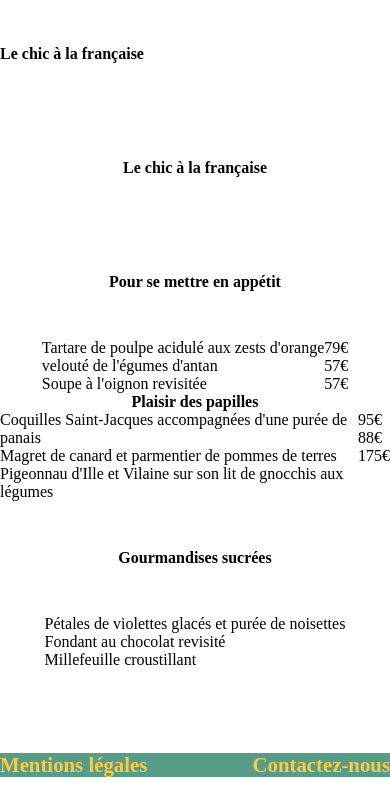
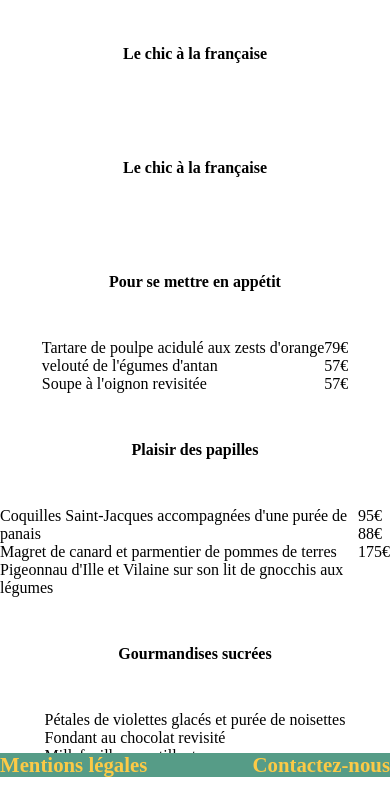
Before and after one commit to Yann-T/ohmyfood, a website: page menu_lcalf.html in a window 390 px wide. Shown: the part 67-852 px from the top of the page. Drawn offline with Linux system fonts and the light colour scheme.

Commit message:
Fix menu pages, pre-responsive patch

```diff
--- a/menu_lcalf.html
+++ b/menu_lcalf.html
@@ -16,8 +16,7 @@
 
         <div class="menu_col">
 
-                <h2 class="menu_header">Le chic à la française</h3>
-
+            <h3 class="menu_header">Le chic à la française</h3>
 
             <h3 class="menu_header">Pour se mettre en appétit</h3>
 
@@ -38,7 +37,7 @@
             </div>
 
 
-                    <h3>Plaisir des papilles</h3>
+            <h3 class="menu_header">Plaisir des papilles</h3>
 
             <div class="menu">
 
--- a/sass/main.scss
+++ b/sass/main.scss
@@ -86,5 +86,6 @@ ul li{
     &_header{
         @extend .menu;
         margin: 3rem 0;
+        justify-self: center;
     };
 }
```
Also changed, not shown: style.css, 1 other file. Lines whose indentation alone changed are shown as unchanged.
